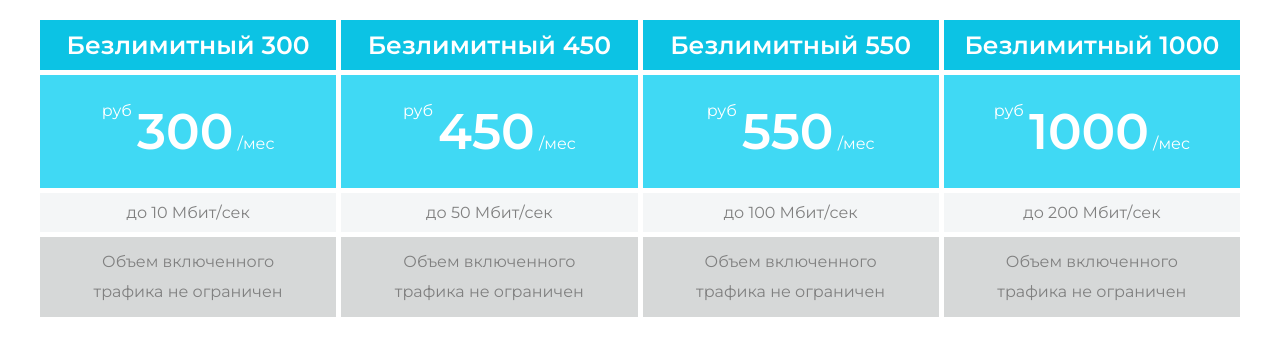
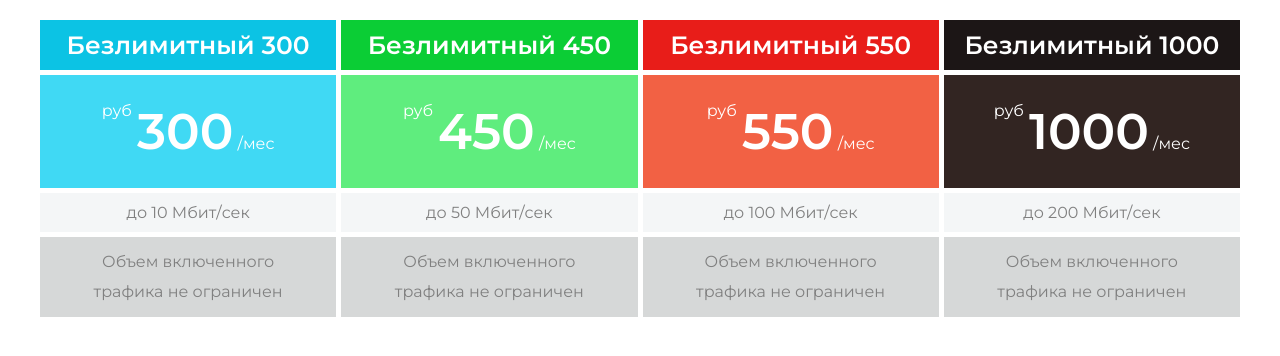
Before and after one commit to DinaraDervel/itgirlschool2023-week23-24, a React (Create React App) app: page / in a window 1280 px wide. Shown: the top 356 px of the page. Built offline with nearby package versions, Linux system fonts and the light colour scheme.

Commit message:
add colors to Tariff

```diff
--- a/package.json
+++ b/package.json
@@ -6,6 +6,7 @@
     "@testing-library/jest-dom": "^5.17.0",
     "@testing-library/react": "^13.4.0",
     "@testing-library/user-event": "^13.5.0",
+    "classnames": "^2.3.2",
     "react": "^18.2.0",
     "react-dom": "^18.2.0",
     "react-scripts": "5.0.1",
--- a/src/components/Tariff/Tariff.jsx
+++ b/src/components/Tariff/Tariff.jsx
@@ -1,10 +1,28 @@
 import styles from "./Tariff.module.scss";
 
 const Tariff = (props) => {
+  let headerClass = styles.card__header;
+  let priceClass = styles.card__price;
+  if (props.info.color === "blue") {
+    headerClass += ` ` + styles.card_blue__header;
+    priceClass += ` ` + styles.card_blue__price;
+  }
+  if (props.info.color === "green") {
+    headerClass += ` ` + styles.card_green__header;
+    priceClass += ` ` + styles.card_green__price;
+  }
+  if (props.info.color === "red") {
+    headerClass += ` ` + styles.card_red__header;
+    priceClass += ` ` + styles.card_red__price;
+  }
+  if (props.info.color === "black") {
+    headerClass += ` ` + styles.card_black__header;
+    priceClass += ` ` + styles.card_black__price;
+  }
   return (
     <div className={styles.card}>
-      <div className={styles.card__header}>{props.info.name}</div>
-      <div className={styles.card__price}>
+      <div className={headerClass}>{props.info.name}</div>
+      <div className={priceClass}>
         <p>руб</p>
         <p>
           <span>{props.info.price}</span> /мес
--- a/src/components/Tariff/Tariff.module.scss
+++ b/src/components/Tariff/Tariff.module.scss
@@ -42,4 +42,40 @@
     padding: 10px 30px;
     line-height: 30px;
   }
+  //стили голубой карточки тарифа
+  &_blue {
+    &__header {
+      background-color: rgb(12, 195, 228);
+    }
+    &__price {
+      background-color: rgb(64, 217, 244);
+    }
+  }
+  //стили зеленого карточки тарифа
+  &_green {
+    &__header {
+      background-color: rgb(11, 205, 53);
+    }
+    &__price {
+      background-color: rgb(95, 237, 126);
+    }
+  }
+  //стили красной карточки тарифа
+  &_red {
+    &__header {
+      background-color: rgb(232, 29, 25);
+    }
+    &__price {
+      background-color: rgb(242, 97, 68);
+    }
+  }
+  //стили черной карточки тарифа
+  &_black {
+    &__header {
+      background-color: rgb(28, 22, 22);
+    }
+    &__price {
+      background-color: rgb(50, 37, 34);
+    }
+  }
 }
--- a/src/data/data.js
+++ b/src/data/data.js
@@ -4,28 +4,33 @@ const arrayOfTariffs = [
         name: "Безлимитный 300",
         price: '300',
         speed: 'до 10 Мбит/сек',
-        info: 'Объем включенного трафика не ограничен'
+        info: 'Объем включенного трафика не ограничен',
+        color: 'blue'
     },
     {
         id: 2,
         name: "Безлимитный 450",
         price: '450',
         speed: 'до 50 Мбит/сек',
-        info: 'Объем включенного трафика не ограничен'
+        info: 'Объем включенного трафика не ограничен',
+        color: 'green'
     },
     {
         id: 3,
         name: "Безлимитный 550",
         price: '550',
         speed: 'до 100 Мбит/сек',
-        info: 'Объем включенного трафика не ограничен'
+        info: 'Объем включенного трафика не ограничен',
+        color: 'red',
+        isSelected: true,
     },
     {
         id: 4,
         name: "Безлимитный 1000",
         price: '1000',
         speed: 'до 200 Мбит/сек',
-        info: 'Объем включенного трафика не ограничен'
+        info: 'Объем включенного трафика не ограничен',
+        color: 'black'
     }
 ];
 export default arrayOfTariffs;
```
Also changed, not shown: 1 other file (tests, documents, lock files or other folders).
